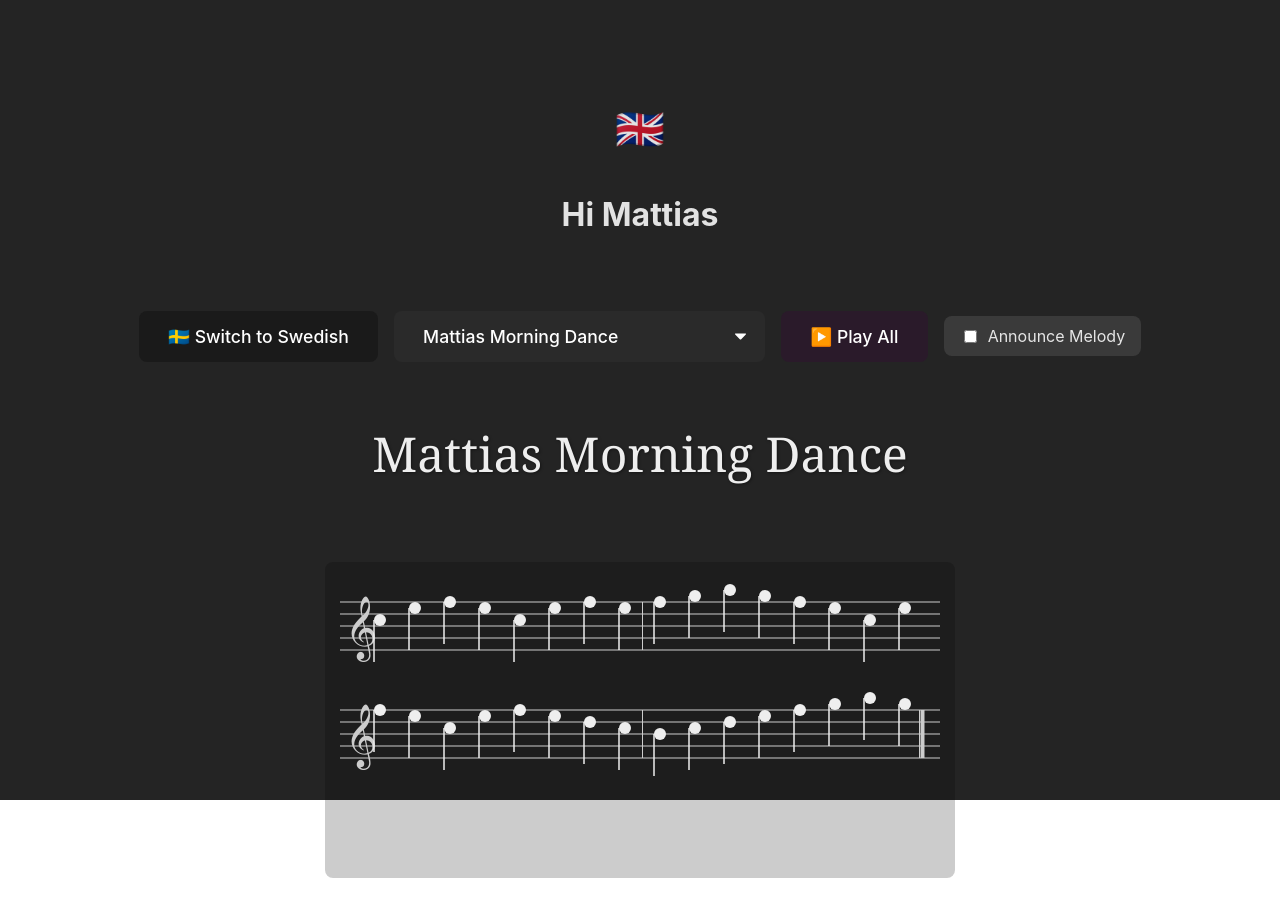
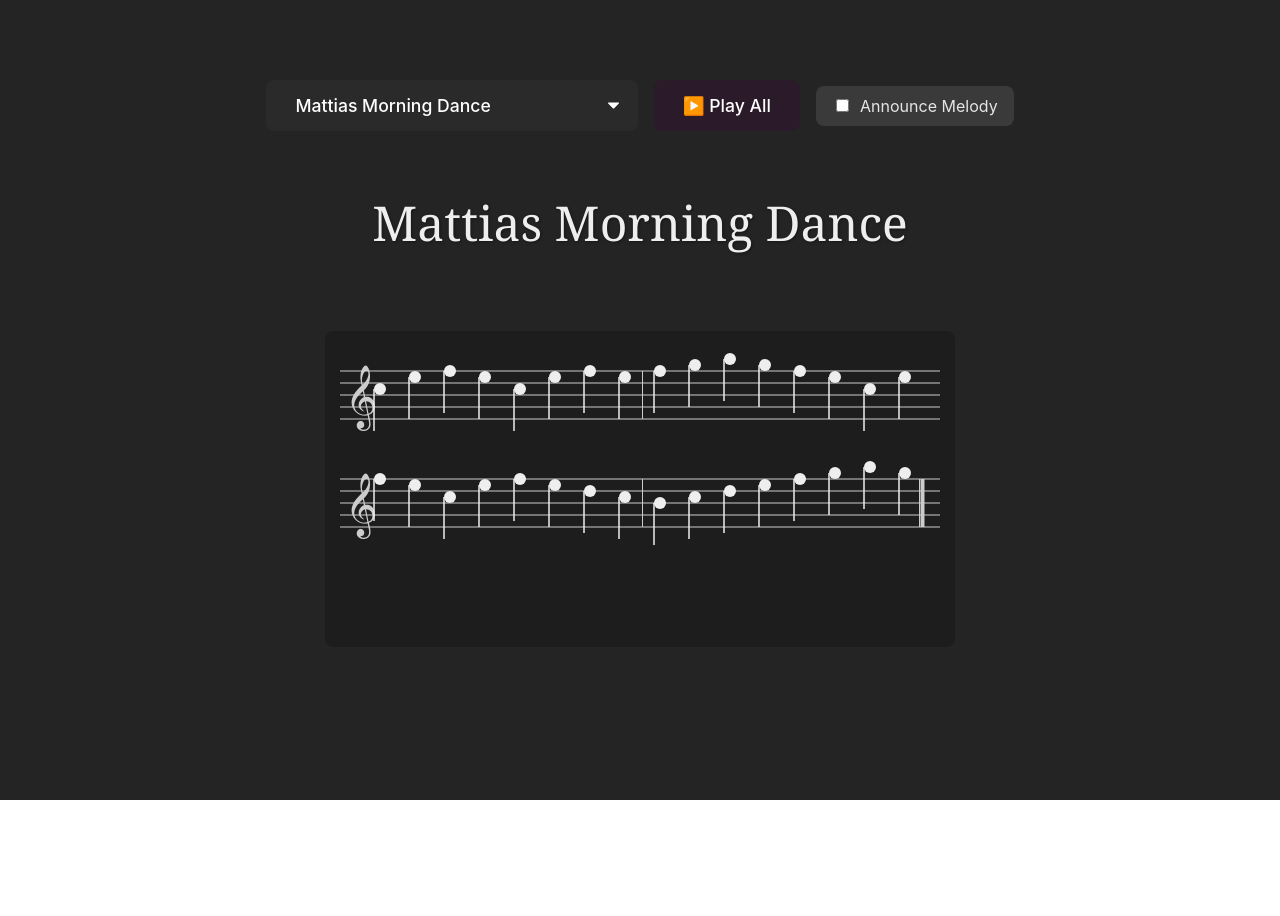
Before and after one commit to nikteg/mattias-music, a React (Vite) app: page / in a window 1280 px wide. Shown: the top 916 px of the page. After the commit the page ends 800 px from the top, so only its background shows below. Built offline with nearby package versions, Linux system fonts and the light colour scheme.

Commit message:
refactor: Remove language elements and update window title dynamically

```diff
--- a/src/App.css
+++ b/src/App.css
@@ -41,12 +41,6 @@
   align-items: center;
 }
 
-h1 {
-  font-size: 2.5em;
-  transition: transform 0.3s ease;
-  margin-bottom: 0;
-}
-
 .language-text {
   font-size: 2em;
   margin-top: 0.5em;
@@ -86,19 +80,6 @@ h1 {
   opacity: 0.7;
 }
 
-.language-button:hover,
-.melody-button:hover:not(:disabled),
-.melody-select:hover:not(:disabled) {
-  border-color: #646cff;
-  transform: scale(1.05);
-}
-
-.language-button:active,
-.melody-button:active:not(:disabled),
-.melody-select:active:not(:disabled) {
-  transform: scale(0.95);
-}
-
 .melody-button {
   background-color: #2a1a2a;
 }
@@ -122,11 +103,6 @@ h1 {
     transform: scale(1.05);
     border-color: #a28dff;
   }
-}
-
-.language-button:focus,
-.language-button:focus-visible {
-  outline: 4px auto -webkit-focus-ring-color;
 }
 
 .logo {
--- a/src/App.tsx
+++ b/src/App.tsx
@@ -202,7 +202,6 @@ interface ToastState {
 }
 
 function App() {
-  const [isSwedish, setIsSwedish] = useState(false)
   const [playlistState, setPlaylistState] = useState<'idle' | 'playing'>('idle')
   const [selectedMelody, setSelectedMelody] = useState<MelodyName>(melodyNames[0])
   const [backgroundStyle, setBackgroundStyle] = useState({}); // State for background style
@@ -212,17 +211,22 @@ function App() {
   const loopActiveRef = useRef<boolean>(false) // Ref to control the async loop
   let toastIdCounter = useRef(0); // Counter for unique toast IDs
 
-  // Function to add a new toast
+  // Function to add a new toast and update title
   const addToast = useCallback((message: string) => {
     const id = toastIdCounter.current++;
     const now = new Date();
     const timestamp = `${now.getHours().toString().padStart(2, '0')}:${now.getMinutes().toString().padStart(2, '0')}:${now.getSeconds().toString().padStart(2, '0')}`;
+
+    // Add to toast state
     setToasts((prevToasts) => {
-      // Add new toast to the START of the array for top-right stacking
       const newToast = { id, message, timestamp };
-      return [newToast, ...prevToasts];
+      return [newToast, ...prevToasts]; // Add to beginning for top-right stack
     });
-  }, []);
+
+    // Update window title
+    document.title = message;
+
+  }, []); // End of useCallback dependency array
 
   // Function to remove a toast by ID
   const removeToast = useCallback((id: number) => {
@@ -391,21 +395,6 @@ function App() {
     addToast(toastMessage);
   }, [getAudioContext, noteToGradient, addToast])
 
-  const handleLanguageSwitch = () => {
-    setIsSwedish(prev => !prev)
-    const audioContext = getAudioContext()
-    const time = audioContext.currentTime
-    const oscillator = audioContext.createOscillator()
-    const gainNode = audioContext.createGain()
-    oscillator.connect(gainNode)
-    gainNode.connect(audioContext.destination)
-    oscillator.frequency.value = isSwedish ? NOTES.E4 : NOTES.G4
-    gainNode.gain.setValueAtTime(0.1, time)
-    gainNode.gain.exponentialRampToValueAtTime(0.00001, time + 0.3)
-    oscillator.start(time)
-    oscillator.stop(time + 0.3)
-  }
-
   // --- Playlist and Melody Playing Logic ---
   const speak = (text: string): Promise<void> => {
     return new Promise((resolve) => {
@@ -482,16 +471,16 @@ function App() {
 
       // Play melody note and trigger combined toast
       playNote(melody[i], currentDrumSounds); // Pass drum sounds to playNote
-      setIsSwedish(prev => !prev);
 
       // Wait for the melody note duration
       await new Promise(resolve => setTimeout(resolve, noteDuration));
     }
-    // Reset background after melody finishes if loop is stopping
+    // Reset background and title after melody finishes IF loop is stopping
     if (!loopActiveRef.current) {
-      setBackgroundStyle({});
+        setBackgroundStyle({});
+        document.title = "Mattias Music"; // Reset title
     }
-  }, [playKick, playSnare, playNote, speak, announceMelodyName, playHiHat]); // Added playHiHat dependency
+  }, [playKick, playSnare, playHiHat, playNote, speak, announceMelodyName]);
 
   const startPlaylistLoop = useCallback(async () => {
     if (playlistState === 'playing') return; // Prevent multiple loops
@@ -523,9 +512,10 @@ function App() {
   const stopPlaylistLoop = useCallback(() => {
     loopActiveRef.current = false;
     if ('speechSynthesis' in window) {
-      speechSynthesis.cancel(); // Stop any ongoing speech
+      speechSynthesis.cancel();
     }
-    setBackgroundStyle({}); // Reset background when stopping playlist
+    setBackgroundStyle({});
+    document.title = "Mattias Music"; // Reset title when stopping
   }, []);
 
   const handlePlayStopClick = () => {
@@ -536,12 +526,26 @@ function App() {
     }
   };
 
-  // Cleanup speech synthesis on unmount
+  // Reset title on initial mount or when idle
   useEffect(() => {
+    if (playlistState === 'idle') {
+        document.title = "Mattias Music";
+    }
+  }, [playlistState]);
+
+  // Cleanup speech synthesis and set initial title on mount
+  useEffect(() => {
+    document.title = "Mattias Music"; // Set initial title
+    // Cleanup function
     return () => {
-      stopPlaylistLoop(); // Ensure cleanup on unmount
+      // Optional: Stop speech synth on unmount if needed
+      if ('speechSynthesis' in window) {
+          speechSynthesis.cancel();
+      }
+      // Reset title on unmount ( belt-and-suspenders, stopPlaylistLoop might cover it)
+      // document.title = "Mattias Music";
     };
-  }, [stopPlaylistLoop]);
+  }, []); // Run only on mount
 
   // Get note names for the selected melody
   const currentMelodyNotes = (MELODIES[selectedMelody] || []).map(
@@ -552,22 +556,7 @@ function App() {
     <div className="container" style={backgroundStyle}>
       {/* New wrapper for centered content */}
       <div className="content-wrapper">
-        <h1>
-          {/* Keep flags in H1, maybe? Or move them down? Keeping here for now. */}
-          {isSwedish ? '🇸🇪' : '🇬🇧'}
-        </h1>
-        {/* New text element for the language-specific phrase */}
-        <h2 className="language-text">
-          {isSwedish ? 'Mattias suger' : 'Hi Mattias'}
-        </h2>
         <div className="button-container">
-          <button
-            onClick={handleLanguageSwitch}
-            className="language-button"
-            disabled={playlistState === 'playing'}
-          >
-            {isSwedish ? '🇬🇧 Switch to English' : '🇸🇪 Switch to Swedish'}
-          </button>
           <select
             value={selectedMelody}
             onChange={(e) => {
```
